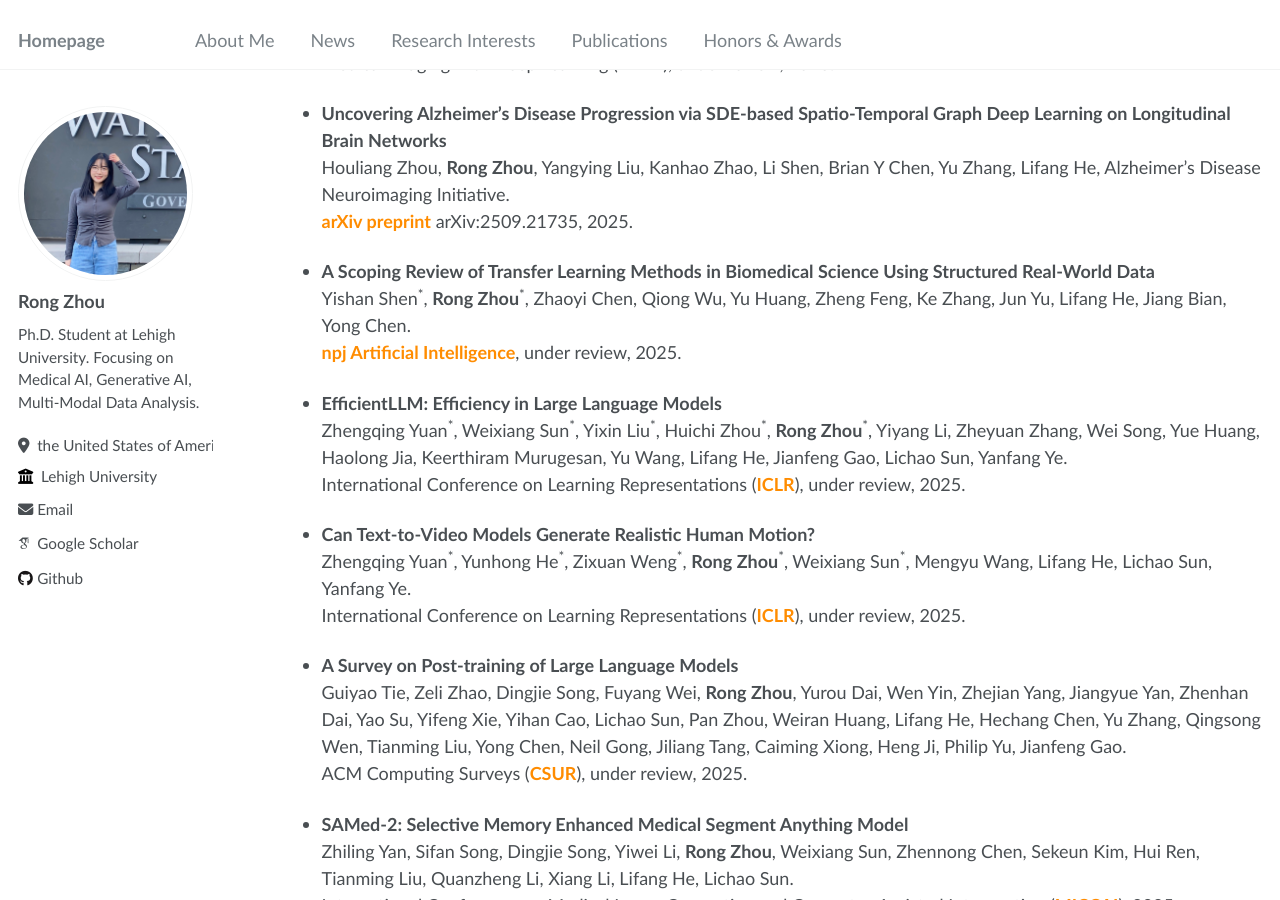
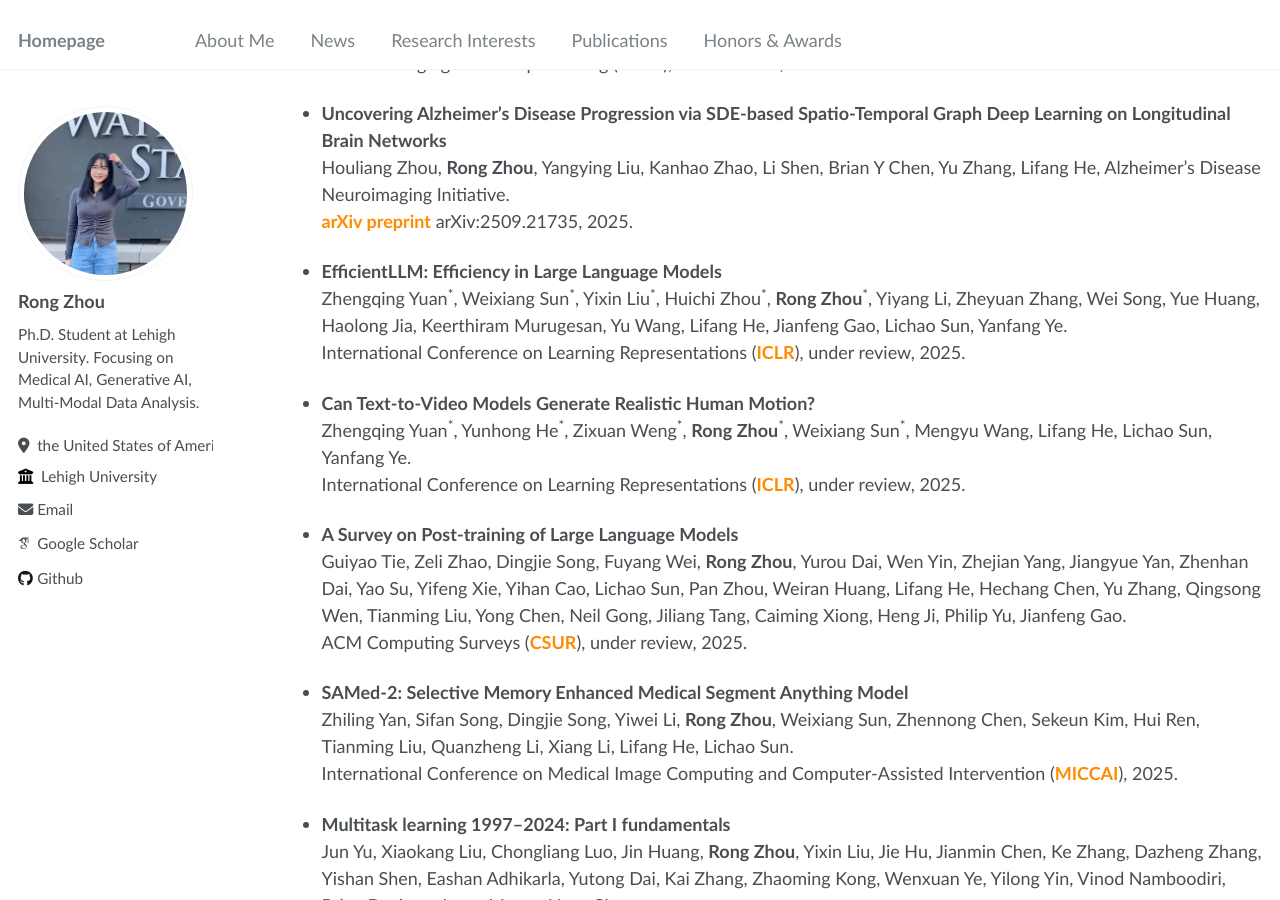
Before and after one commit to rongzhou7/rongzhou7.github.io, a Jekyll site: the page built from _pages/about.md, in a window 1280 px wide and 900 px high, scrolled down 1282 px. Built offline with Jekyll 4.4.1, drawn with Linux system fonts in a browser that asks for light colours; some web fonts are replaced.

Commit message:
Update about.md

```diff
--- a/_pages/about.md
+++ b/_pages/about.md
@@ -63,10 +63,6 @@ Medical Imaging with Deep Learning (<span style="color: #ff8c00;">**MIDL**</span
 * **Uncovering Alzheimer's Disease Progression via SDE-based Spatio-Temporal Graph Deep Learning on Longitudinal Brain Networks**<br>
 Houliang Zhou, **Rong Zhou**, Yangying Liu, Kanhao Zhao, Li Shen, Brian Y Chen, Yu Zhang, Lifang He, Alzheimer's Disease Neuroimaging Initiative.<br>
 <span style="color: #ff8c00;">**arXiv preprint**</span> arXiv:2509.21735, 2025.
-
-* **A Scoping Review of Transfer Learning Methods in Biomedical Science Using Structured Real-World Data**<br>
-Yishan Shen<sup>*</sup>, **Rong Zhou**<sup>*</sup>, Zhaoyi Chen, Qiong Wu, Yu Huang, Zheng Feng, Ke Zhang, Jun Yu, Lifang He, Jiang Bian, Yong Chen.<br>
-<span style="color: #ff8c00;">**npj Artificial Intelligence**</span>, under review, 2025.
 
 * **EfficientLLM: Efficiency in Large Language Models**<br>
 Zhengqing Yuan<sup>*</sup>, Weixiang Sun<sup>*</sup>, Yixin Liu<sup>*</sup>, Huichi Zhou<sup>*</sup>, **Rong Zhou**<sup>*</sup>, Yiyang Li, Zheyuan Zhang, Wei Song, Yue Huang, Haolong Jia, Keerthiram Murugesan, Yu Wang, Lifang He, Jianfeng Gao, Lichao Sun, Yanfang Ye.<br>
```
